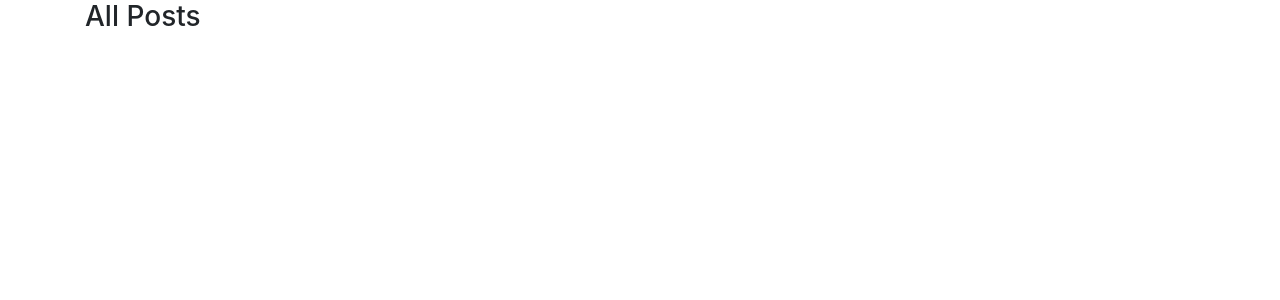
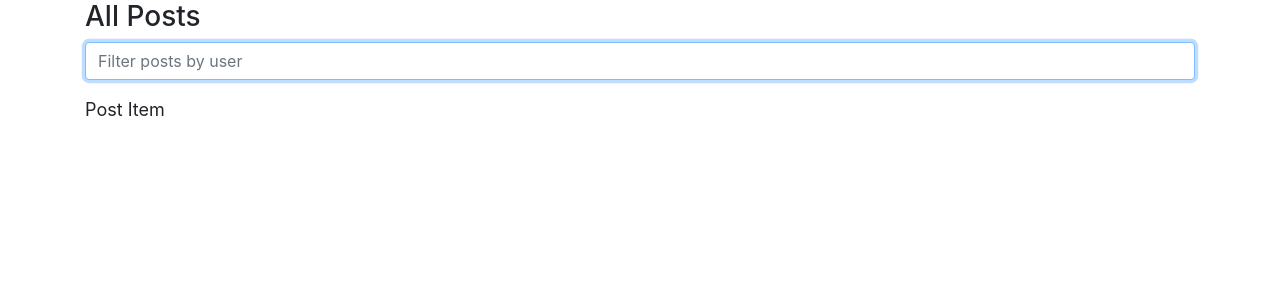
Before and after one commit to reactive-hr/posts, a React (Create React App) app: page /posts in a window 1280 px wide. Shown: the top 300 px of the page. Built offline with nearby package versions, Linux system fonts and the light colour scheme; no server answers.

Commit message:
FIX typescript, added SearchPost

```diff
--- a/src/components/Loading/Loading.module.css
+++ b/src/components/Loading/Loading.module.css
@@ -9,7 +9,7 @@
   height: 100vh;
   width: 100%;
   overflow: hidden;
-  background-color: #00000055;
+  /* background-color: #00000022; */
   z-index: 20;
 }
 
--- a/src/components/PostItem/PostItem.tsx
+++ b/src/components/PostItem/PostItem.tsx
@@ -1,3 +1,5 @@
+import withLogger from '../../utils/withLogger'
+
 function PostItem({ ...otherProps }) {
   const { logger } = otherProps
   logger()
@@ -5,4 +7,4 @@ function PostItem({ ...otherProps }) {
   return <div>Post Item</div>
 }
 
-export default PostItem
+export default withLogger(PostItem)
--- /dev/null
+++ b/src/components/SearchPost/SearchPost.tsx
@@ -0,0 +1,41 @@
+import { useEffect, useRef, useState } from 'react'
+import withLogger from '../../utils/withLogger'
+
+interface ISearchPostParams {
+  onChange: (text: string) => void
+  [x: string]: any
+}
+
+function SearchPost({ onChange, ...otherProps }: ISearchPostParams) {
+  const [inputValue, setInputValue] = useState('')
+  const inputRef = useRef<HTMLInputElement | null>(null)
+  const { logger } = otherProps
+  logger()
+
+  useEffect(() => {
+    inputRef.current && inputRef.current.focus()
+  }, [inputRef])
+
+  const inputChange = (e: React.ChangeEvent<HTMLInputElement>) => {
+    setInputValue(e.target.value)
+    onChange(e.target.value)
+  }
+
+  return (
+    <div className="search-post">
+      <div className="input-group mb-3">
+        <input
+          type="text"
+          value={inputValue}
+          ref={inputRef}
+          className="form-control"
+          placeholder="Filter posts by user"
+          aria-label="Filter posts by user"
+          onChange={inputChange}
+        />
+      </div>
+    </div>
+  )
+}
+
+export default withLogger(SearchPost)
--- /dev/null
+++ b/src/components/SearchPost/index.ts
@@ -0,0 +1 @@
+export { default } from './SearchPost'
--- a/src/hooks/useFetch.ts
+++ b/src/hooks/useFetch.ts
@@ -2,7 +2,7 @@ import { useEffect, useState } from 'react'
 import { IUseFetchRet } from './types'
 
 // TODO caching with key
-function useFetch(key: string, url: string, options?: {}) {
+function useFetch(key: string, url: string, options?: {}): IUseFetchRet {
   const [res, setRes] = useState<IUseFetchRet>({
     isLoading: true,
     data: [],
--- a/src/hooks/usePosts.ts
+++ b/src/hooks/usePosts.ts
@@ -2,7 +2,7 @@ import { useCallback, useEffect, useState } from 'react'
 import { IUseFetchRet } from './types'
 import useFetch from './useFetch'
 
-function usePosts() {
+function usePosts(): IUseFetchRet {
   const [res, setRes] = useState<IUseFetchRet>({
     isLoading: true,
     data: [],
--- a/src/pages/Posts.tsx
+++ b/src/pages/Posts.tsx
@@ -1,6 +1,8 @@
 import usePosts from '../hooks/usePosts'
 import withLogger from '../utils/withLogger'
 import Loading from '../components/Loading'
+import PostItem from '../components/PostItem'
+import SearchPost from '../components/SearchPost'
 
 function Posts({ ...props }) {
   const resPosts = usePosts()
@@ -12,7 +14,8 @@ function Posts({ ...props }) {
       <div className="row">
         <div className="col">
           <h3>All Posts</h3>
-          {resPosts.isLoading && <Loading />}
+          <SearchPost onChange={(a: string) => console.log(a)} />
+          {resPosts.isLoading ? <Loading /> : <PostItem />}
         </div>
       </div>
     </div>
--- a/src/utils/withLogger/index.tsx
+++ b/src/utils/withLogger.tsx
@@ -1,7 +1,11 @@
-function withLogger(
-  WrappedComponent: React.ComponentType<{ logger: () => void }>,
+interface IWithLoggerProps {
+  logger?: (...args: any[]) => void
+}
+
+const withLogger = function <P extends object>(
+  WrappedComponent: React.ComponentType<P>,
   options = { msg: 'Hello from' }
-) {
+): React.FC<P & IWithLoggerProps> {
   return function ({ ...props }) {
     const logger = (...args: any[]) => {
       console.log(
@@ -13,7 +17,7 @@ function withLogger(
 
     return (
       <div>
-        <WrappedComponent logger={logger} {...props} />
+        <WrappedComponent logger={logger} {...(props as P)} />
       </div>
     )
   }
```
Also changed, not shown: src/components/SearchPost/SearchPost.module.css (added).
